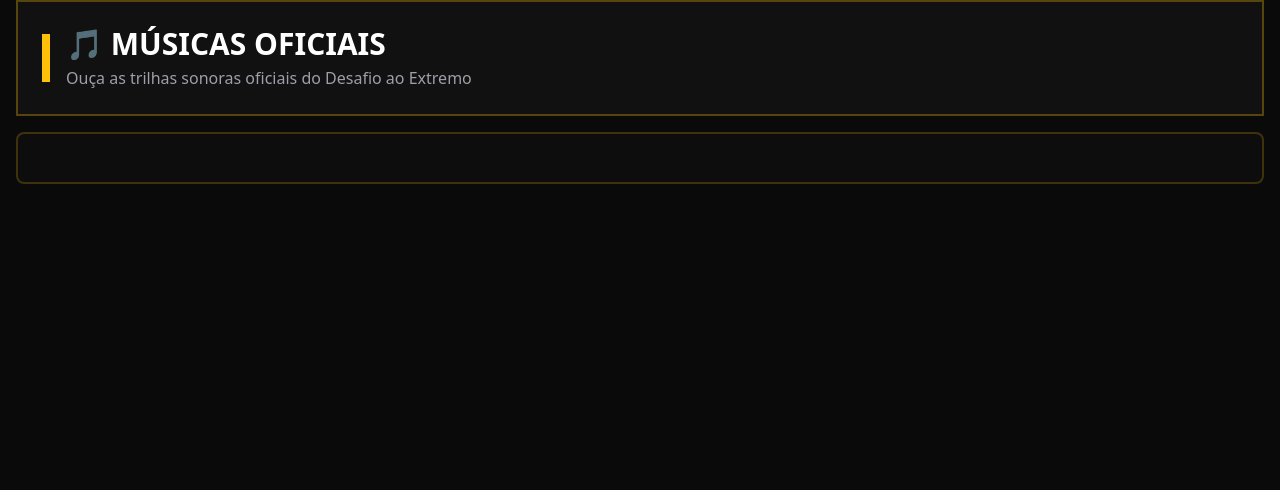
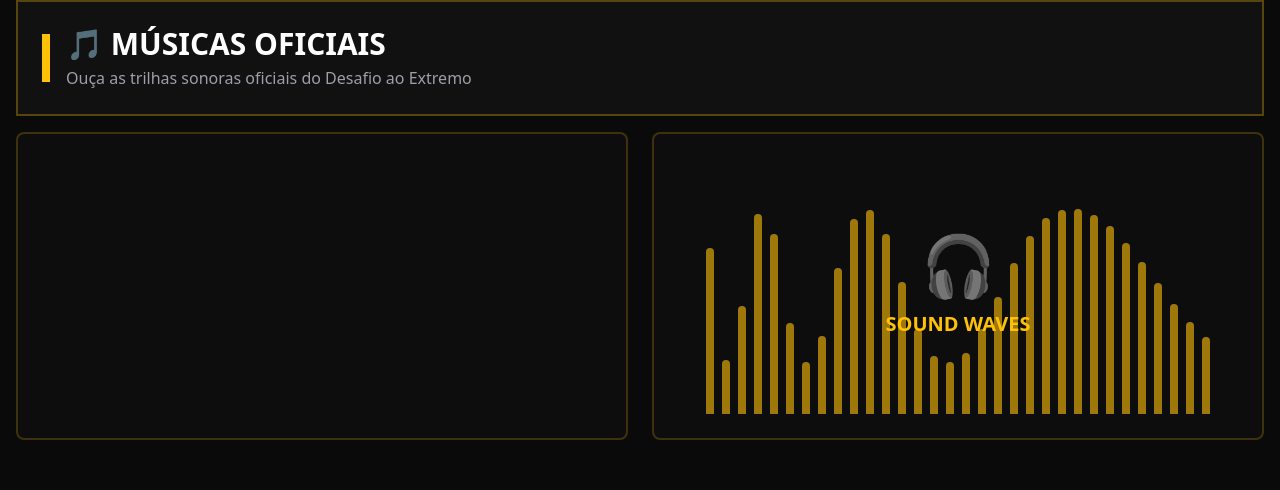
Before and after one commit to RicardoBorn/desafio-ao-extremo2, a Next.js app: page /evento in a window 1280 px wide. Shown: the part 3860-4350 px from the top of the page. Built offline with nearby package versions, Linux system fonts and the light colour scheme; no server answers; the database is empty.

Commit message:
Add audio visualizer next to Elfsight player

```diff
--- a/components/media/ElfsightAudioPlayer.tsx
+++ b/components/media/ElfsightAudioPlayer.tsx
@@ -36,10 +36,52 @@ export function ElfsightAudioPlayer() {
                 </div>
             </div>
 
-            {/* Elfsight Player Container */}
-            <div className="bg-zinc-900/30 border-2 border-brand-yellow/20 p-4 md:p-6 rounded-lg">
-                <div className="elfsight-app-f599f813-9d82-44e3-8a56-426c9eca070e" data-elfsight-app-lazy></div>
+            {/* Player + Visualizer Container */}
+            <div className="grid grid-cols-1 lg:grid-cols-2 gap-6">
+                {/* Left: Elfsight Player */}
+                <div className="bg-zinc-900/30 border-2 border-brand-yellow/20 p-4 md:p-6 rounded-lg">
+                    <div className="elfsight-app-f599f813-9d82-44e3-8a56-426c9eca070e" data-elfsight-app-lazy></div>
+                </div>
+
+                {/* Right: Audio Visualizer */}
+                <div className="bg-zinc-900/30 border-2 border-brand-yellow/20 p-4 md:p-6 rounded-lg flex items-center justify-center relative overflow-hidden">
+                    {/* Animated Audio Bars */}
+                    <div className="flex items-end justify-center gap-2 h-64 w-full opacity-60">
+                        {[...Array(32)].map((_, i) => (
+                            <div
+                                key={i}
+                                className="bg-brand-yellow rounded-t-lg transition-all duration-300 ease-in-out"
+                                style={{
+                                    width: '8px',
+                                    height: '20%',
+                                    animation: `audioWave ${0.8 + (i * 0.05)}s ease-in-out infinite alternate`,
+                                    animationDelay: `${i * 0.05}s`
+                                }}
+                            />
+                        ))}
+                    </div>
+
+                    {/* Overlay Text */}
+                    <div className="absolute inset-0 flex items-center justify-center pointer-events-none">
+                        <div className="text-center">
+                            <div className="text-6xl mb-4">🎧</div>
+                            <p className="text-brand-yellow text-xl font-bold">SOUND WAVES</p>
+                        </div>
+                    </div>
+                </div>
             </div>
+
+            {/* CSS Animation */}
+            <style jsx>{`
+                @keyframes audioWave {
+                    0% {
+                        height: 20%;
+                    }
+                    100% {
+                        height: 80%;
+                    }
+                }
+            `}</style>
         </div>
     )
 }
```
